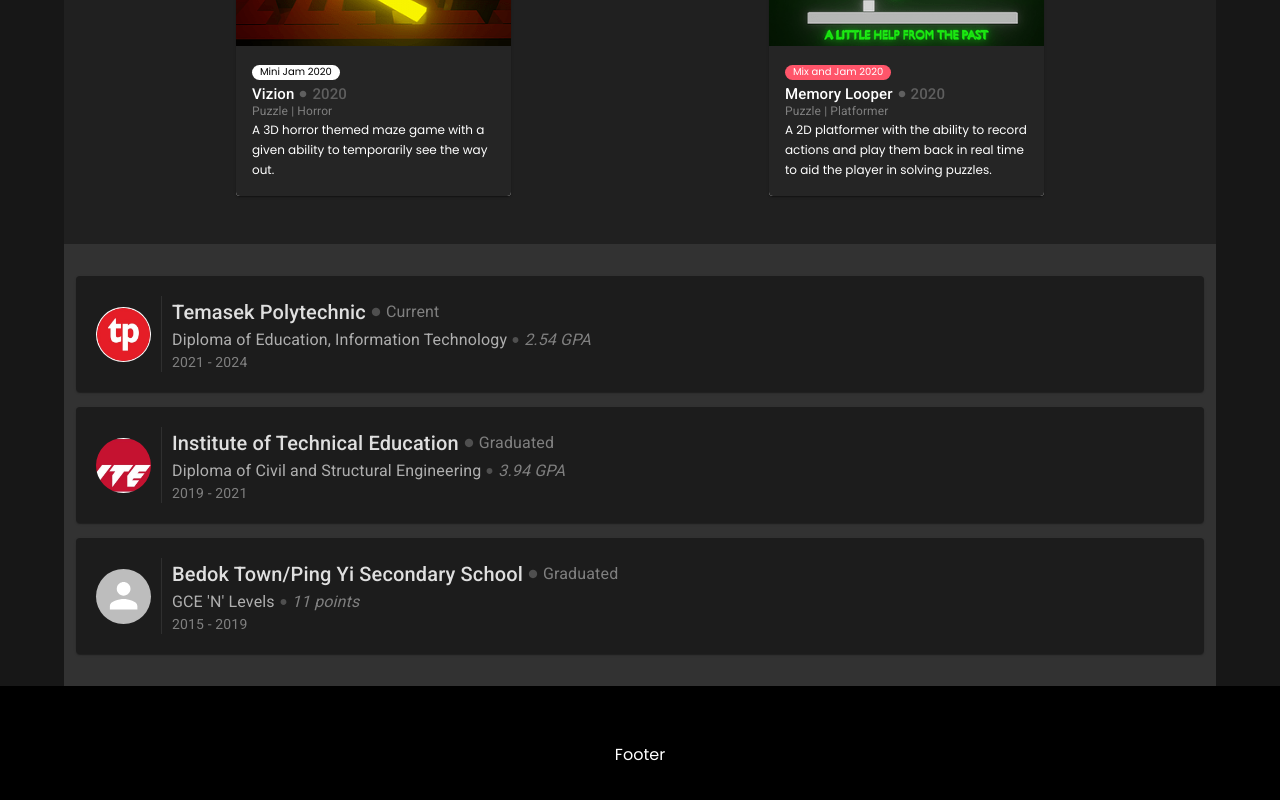
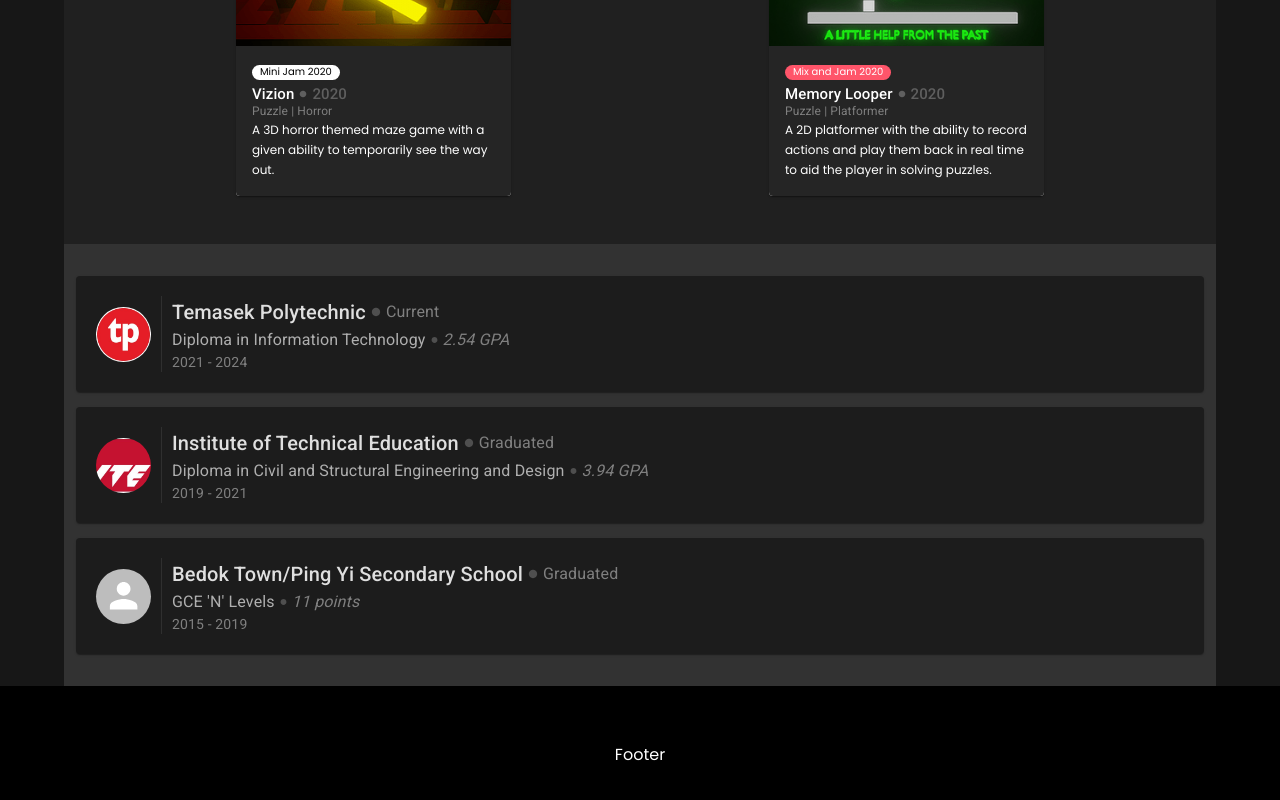
Before and after one commit to UnscriptedLogic/react-website-UnscriptedLogic, a React (Vite) app: page / in a window 1280 px wide. Shown: the part 1701-2501 px from the top of the page. Built offline with nearby package versions, Linux system fonts and the light colour scheme.

Commit message:
Minor description changes

```diff
--- a/src/scenes/EducationSection.jsx
+++ b/src/scenes/EducationSection.jsx
@@ -20,7 +20,7 @@ const EducationSection = () => {
       >
         <EducationCard
           name="Temasek Polytechnic"
-          study="Diploma of Education, Information Technology"
+          study="Diploma in Information Technology"
           studyRemarks="2.54 GPA"
           year="2021 - 2024"
           status="Current"
@@ -28,7 +28,7 @@ const EducationSection = () => {
         ></EducationCard>
         <EducationCard
           name="Institute of Technical Education"
-          study="Diploma of Civil and Structural Engineering"
+          study="Diploma in Civil and Structural Engineering and Design"
           studyRemarks="3.94 GPA"
           year="2019 - 2021"
           status="Graduated"
```
